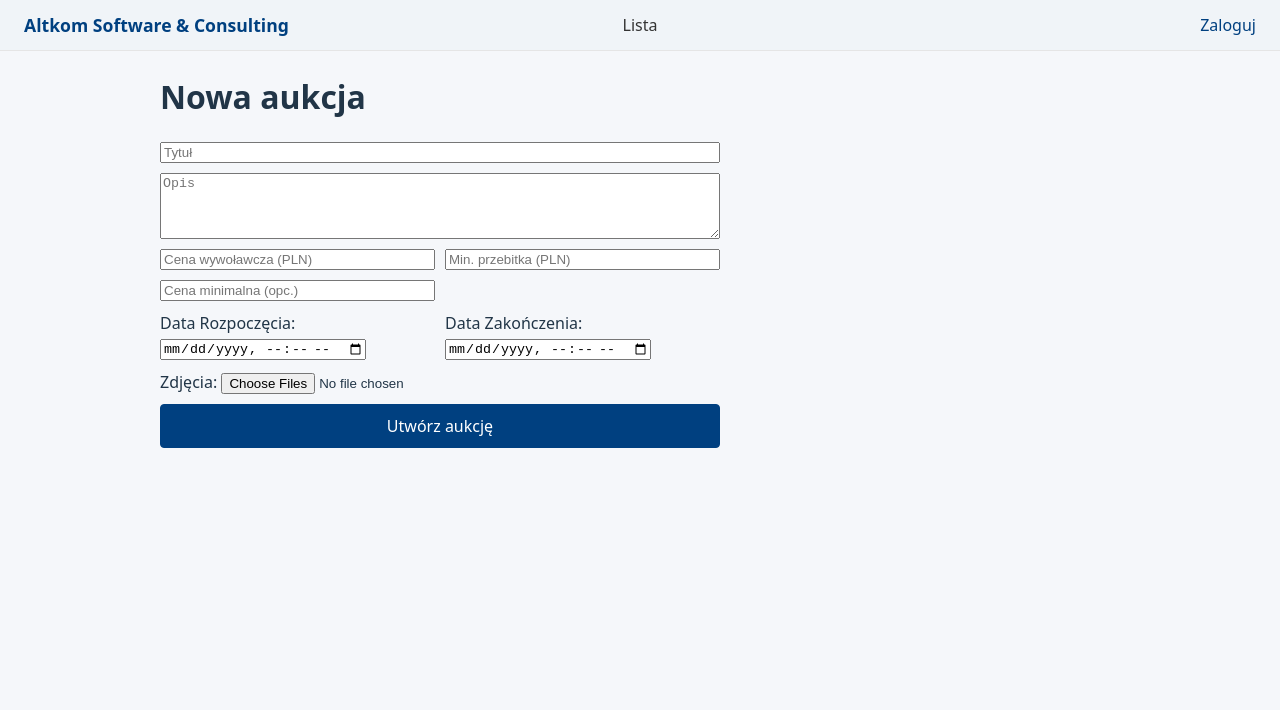
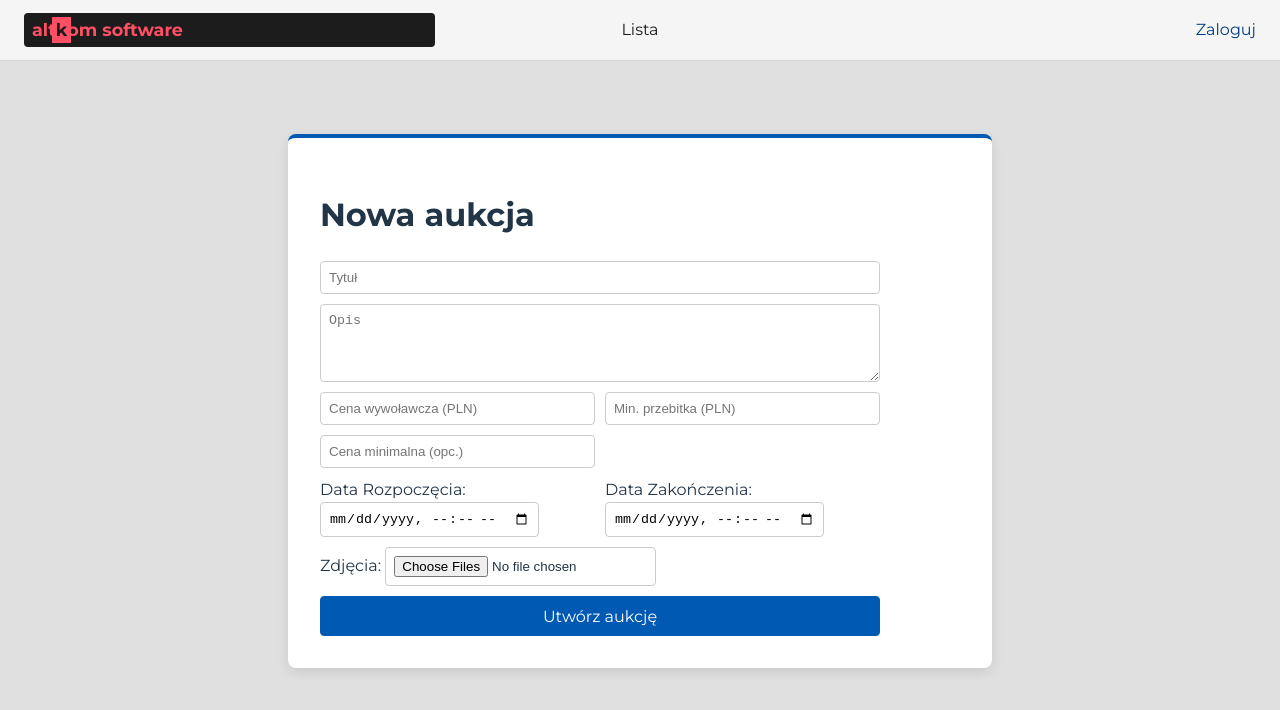
Before and after one commit to Rysiu201/auction-platform, a Vue app in the folder frontend/: page /create in a window 1280 px wide. Shown: the top 710 px of the page. Built offline with nearby package versions, Linux system fonts and the light colour scheme.

Commit message:
feat: enhance admin ui and branding

```diff
--- a/frontend/index.html
+++ b/frontend/index.html
@@ -4,6 +4,7 @@
     <meta charset="UTF-8" />
     <link rel="icon" type="image/svg+xml" href="/vite.svg" />
     <meta name="viewport" content="width=device-width, initial-scale=1.0" />
+    <link href="https://fonts.googleapis.com/css2?family=Montserrat:wght@400;700&display=swap" rel="stylesheet" />
     <title>Altkom Auctions</title>
   </head>
   <body>
--- a/frontend/src/api.ts
+++ b/frontend/src/api.ts
@@ -1,6 +1,6 @@
 import axios from "axios";
 
 export const api = axios.create({
-  baseURL: import.meta.env.VITE_API_URL,
+  baseURL: import.meta.env.VITE_API_URL || "/api",
   withCredentials: true,
 });
--- a/frontend/src/components/NavBar.vue
+++ b/frontend/src/components/NavBar.vue
@@ -17,7 +17,11 @@ function logout() {
 
 <template>
   <header class="topbar">
-    <router-link to="/" class="brand">Altkom Software &amp; Consulting</router-link>
+    <router-link to="/" class="brand" aria-label="Altkom Software">
+      <span class="logo-alt">alt</span>
+      <span class="logo-box"><span class="logo-k">k</span></span>
+      <span class="logo-om">om software</span>
+    </router-link>
     <nav class="nav-links">
       <router-link to="/">Lista</router-link>
       <router-link v-if="user?.role==='ADMIN'" to="/create">Dodaj aukcję</router-link>
--- a/frontend/src/pages/CreateAuction.vue
+++ b/frontend/src/pages/CreateAuction.vue
@@ -8,6 +8,7 @@ const title = ref(""); const description = ref("");
 const basePricePLN = ref(""); const minIncrementPLN = ref("");
 const reservePricePLN = ref(""); const startsAt = ref(""); const endsAt = ref("");
 const images = ref<FileList|null>(null);
+const previews = ref<string[]>([]);
 const ok = ref<string|null>(null); const error = ref<string|null>(null); const loading = ref(false);
 
 function toISO(dt: string) { return dt ? new Date(dt).toISOString() : ""; }
@@ -31,9 +32,17 @@ async function submit() {
     error.value = e?.response?.data?.message ?? "Błąd tworzenia (czy jesteś zalogowany jako ADMIN?)";
   } finally { loading.value = false; }
 }
+
+function onFiles(e: Event) {
+  const files = (e.target as HTMLInputElement).files;
+  images.value = files;
+  previews.value = files ? Array.from(files).map(f => URL.createObjectURL(f)) : [];
+}
 </script>
 
 <template>
+  <div class="create-auction-wrapper">
+    <div class="create-auction-card">
       <h1>Nowa aukcja</h1>
       <form @submit.prevent="submit" class="form">
         <input v-model="title" placeholder="Tytuł" required />
@@ -47,9 +56,14 @@ async function submit() {
           <label>Data Rozpoczęcia: <input v-model="startsAt" type="datetime-local" required /></label>
           <label>Data Zakończenia: <input v-model="endsAt" type="datetime-local" required /></label>
         </div>
-    <label>Zdjęcia: <input type="file" multiple @change="e => images = (e.target as HTMLInputElement).files" /></label>
+        <label>Zdjęcia: <input type="file" multiple @change="onFiles" /></label>
+        <div class="preview-images" v-if="previews.length">
+          <img v-for="(src,i) in previews" :src="src" :key="i" />
+        </div>
         <button :disabled="loading" type="submit">Utwórz aukcję</button>
         <p v-if="ok" style="color:green">{{ ok }}</p>
         <p v-if="error" style="color:red">{{ error }}</p>
       </form>
+    </div>
+  </div>
 </template>
--- a/frontend/src/style.css
+++ b/frontend/src/style.css
@@ -1,9 +1,9 @@
 :root {
-  font-family: system-ui, Avenir, Helvetica, Arial, sans-serif;
+  font-family: 'Montserrat', system-ui, Avenir, Helvetica, Arial, sans-serif;
   line-height: 1.5;
   font-weight: 400;
   color: #213547;
-  background-color: #f5f7fa;
+  background-color: #e0e0e0;
   font-synthesis: none;
   text-rendering: optimizeLegibility;
   -webkit-font-smoothing: antialiased;
@@ -25,19 +25,19 @@ body {
 
 button {
   border-radius: 4px;
-  border: 1px solid #004080;
+  border: 1px solid #0059b3;
   padding: 0.6em 1.2em;
   font-size: 1em;
   font-weight: 500;
   font-family: inherit;
-  background-color: #004080;
+  background-color: #0059b3;
   color: #fff;
   cursor: pointer;
   transition: background-color 0.25s, border-color 0.25s;
 }
 button:hover {
-  background-color: #0059b3;
-  border-color: #0059b3;
+  background-color: #ff4f64;
+  border-color: #ff4f64;
 }
 button:focus,
 button:focus-visible {
@@ -49,13 +49,36 @@ button:focus-visible {
   grid-template-columns: 1fr 1fr 1fr;
   align-items: center;
   padding: 12px 24px;
-  border-bottom: 1px solid #e5e5e5;
-  background: #f0f4f8;
+  border-bottom: 1px solid #d6d6d6;
+  background: #f5f5f5;
 }
 .brand {
+  display: inline-flex;
+  align-items: center;
+  background: #1c1c1c;
+  padding: 4px 8px;
+  border-radius: 4px;
   font-weight: 700;
   font-size: 1.1rem;
-  color: #004080;
+  color: #ff4f64;
+  font-family: 'Montserrat', sans-serif;
+  text-transform: lowercase;
+}
+.logo-alt,
+.logo-om {
+  color: #ff4f64;
+}
+.logo-box {
+  display: inline-flex;
+  align-items: center;
+  justify-content: center;
+  background: #ff4f64;
+  margin: 0 -4px;
+  padding: 0 4px;
+}
+.logo-k {
+  color: #1c1c1c;
+  font-weight: 700;
 }
 .nav-links {
   justify-self: center;
@@ -64,10 +87,17 @@ button:focus-visible {
   align-items: center;
 }
 .nav-links a {
-  color: #333;
+  color: #1c1c1c;
+  padding: 6px 12px;
+  border-radius: 4px;
+  transition: background-color 0.3s;
+}
+.nav-links a:hover {
+  background: #d0d0d0;
 }
 .nav-links a.router-link-active {
-  font-weight: 600;
+  background: #0059b3;
+  color: #fff;
 }
 .user-links {
   justify-self: end;
@@ -127,6 +157,44 @@ button:focus-visible {
   gap: 10px;
   max-width: 560px;
 }
+.form input,
+.form textarea,
+.form label input[type="datetime-local"] {
+  padding: 8px;
+  border: 1px solid #ccc;
+  border-radius: 4px;
+}
+
+.create-auction-wrapper {
+  display: flex;
+  justify-content: center;
+  align-items: center;
+  min-height: 80vh;
+}
+
+.create-auction-card {
+  background: #fff;
+  padding: 32px;
+  border-radius: 8px;
+  box-shadow: 0 4px 12px rgba(0, 0, 0, 0.1);
+  width: 100%;
+  max-width: 640px;
+  border-top: 4px solid #0059b3;
+}
+
+.preview-images {
+  display: flex;
+  flex-wrap: wrap;
+  gap: 10px;
+  margin-top: 10px;
+}
+.preview-images img {
+  width: 80px;
+  height: 80px;
+  object-fit: cover;
+  border-radius: 4px;
+  border: 1px solid #ccc;
+}
 .form-row {
   display: grid;
   grid-template-columns: 1fr 1fr;
```
Lines whose indentation alone changed are shown as unchanged.
